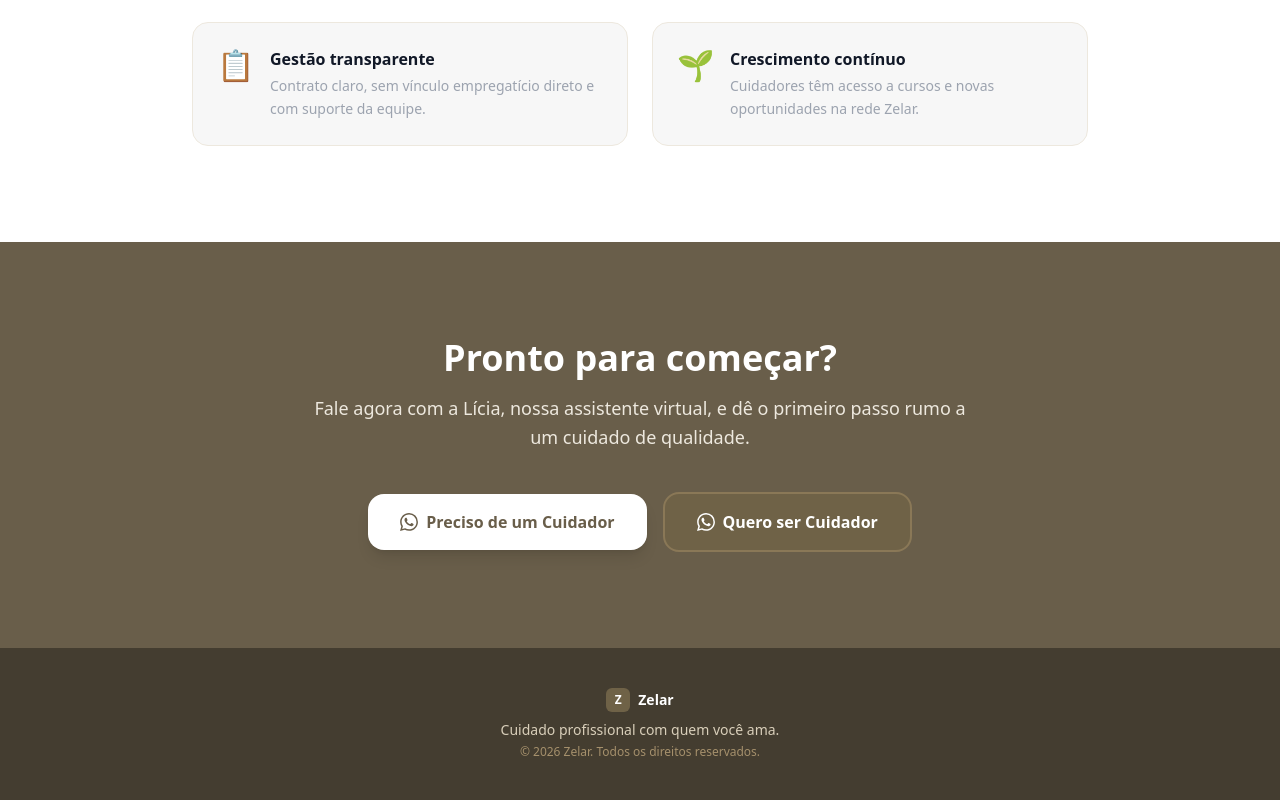
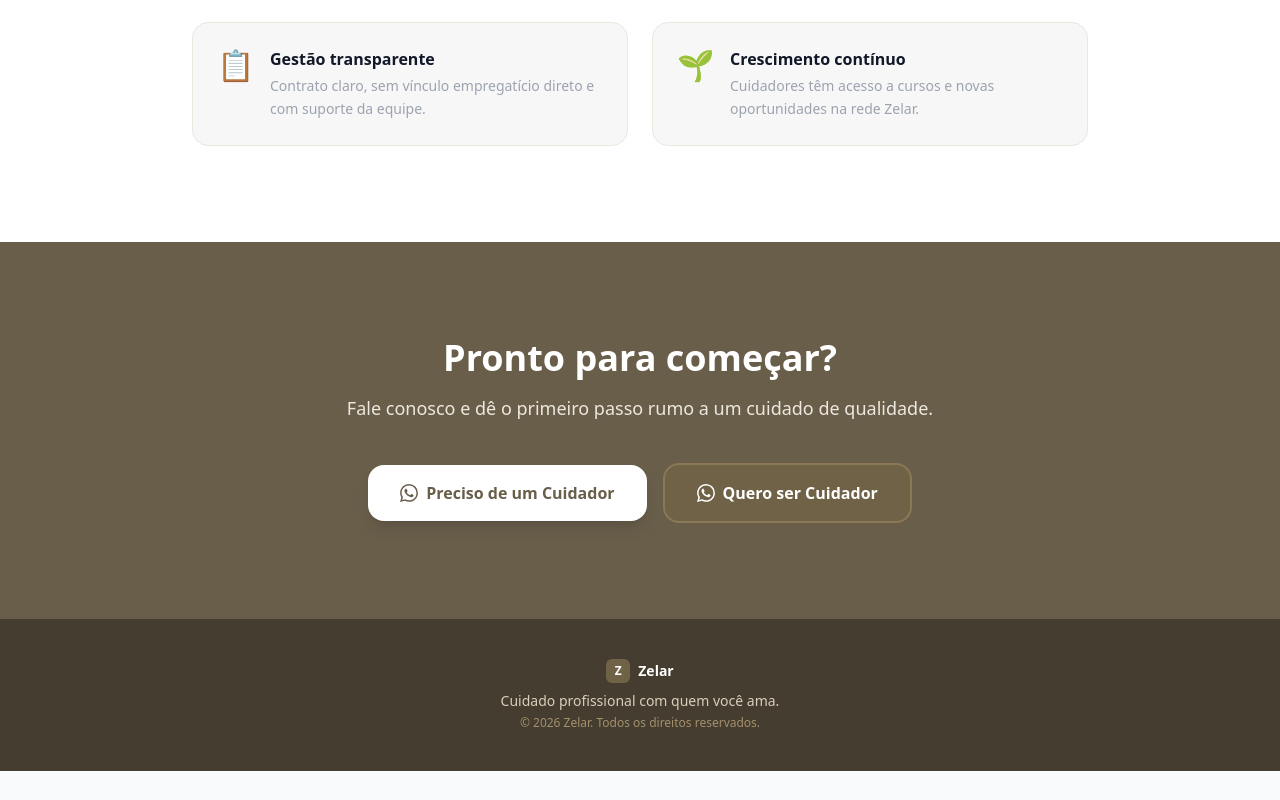
Before and after one commit to batista-fagner/zelar, a React (Vite) app in the folder frontend/: page /zelar in a window 1280 px wide. Shown: the part 2906-3706 px from the top of the page. After the commit the page ends 3677 px from the top, so only its background shows below. Built offline with nearby package versions, Linux system fonts and the light colour scheme; no server answers.

Commit message:
fix: texto do CTA final da landing page
Co-Authored-By: Claude Sonnet 5 <noreply@anthropic.com>
Claude-Session: https://claude.ai/code/session_014ppWjnayyqDNZaw7tER3fu

```diff
--- a/frontend/src/pages/LandingPage.jsx
+++ b/frontend/src/pages/LandingPage.jsx
@@ -264,7 +264,7 @@ export default function LandingPage() {
         <div className="max-w-2xl mx-auto">
           <h2 className="text-4xl font-extrabold mb-4">Pronto para começar?</h2>
           <p className="text-zelar-brown-100 text-lg mb-10 leading-relaxed">
-            Fale agora com a Lícia, nossa assistente virtual, e dê o primeiro passo rumo a um cuidado de qualidade.
+            Fale conosco e dê o primeiro passo rumo a um cuidado de qualidade.
           </p>
           <div className="flex flex-col sm:flex-row items-center justify-center gap-4">
             <a
```
